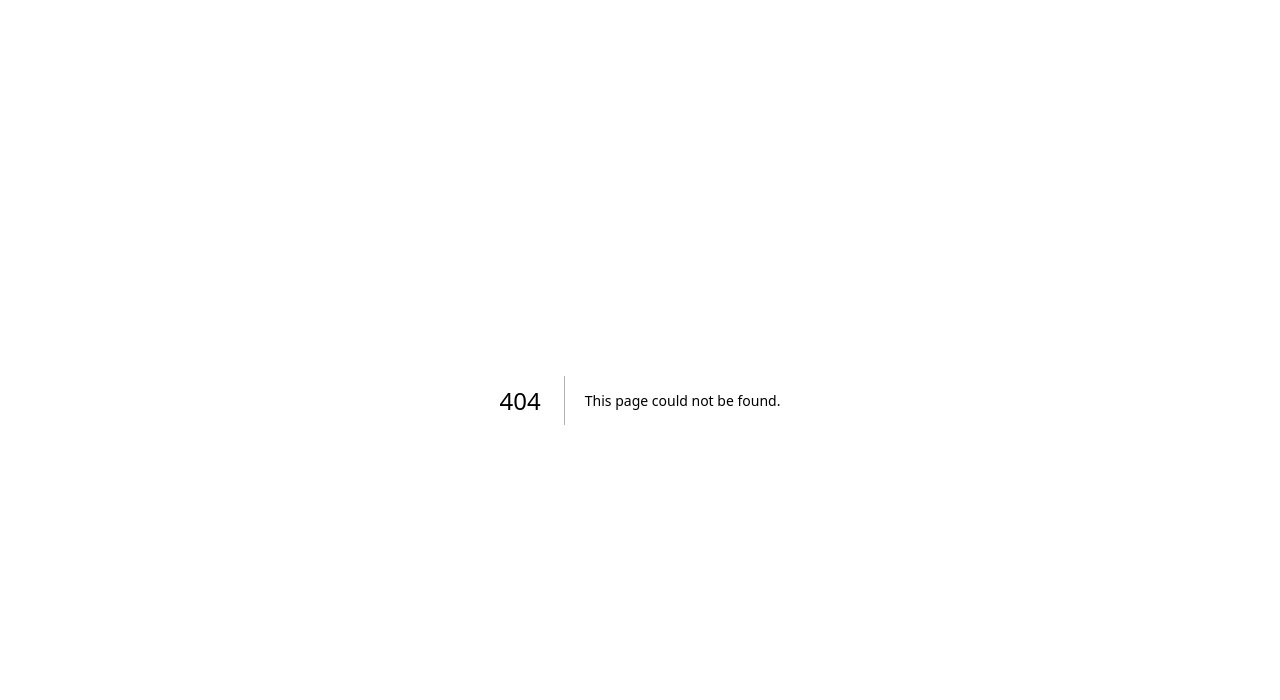
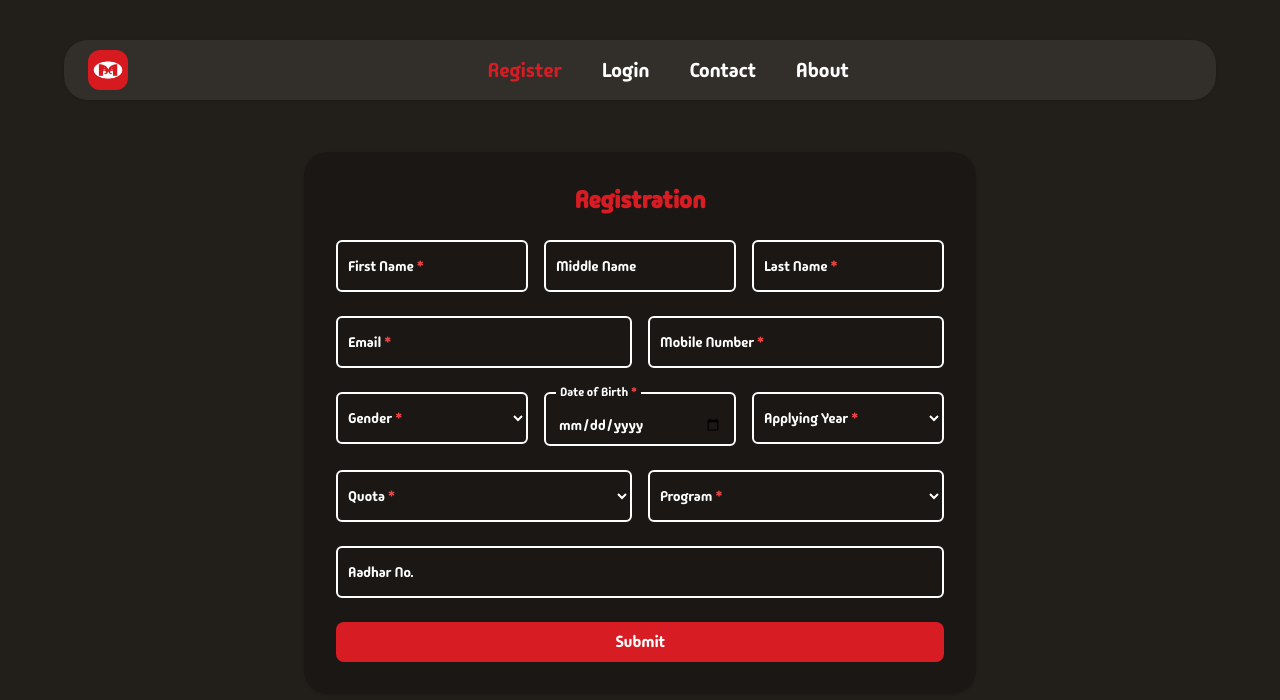
Before and after one commit to dovndev/admission-mgmt, a Next.js app: page /register in a window 1280 px wide. Before the commit this address had no page. Shown: the top 700 px of the page. Built offline with nearby package versions, Linux system fonts and the light colour scheme.

Commit message:
feat: Added Registration Page and Split Landing page into components

```diff
--- /dev/null
+++ b/app/components/DateInput.tsx
@@ -0,0 +1,37 @@
+"use client";
+import React, { useState } from "react";
+
+interface DateInputProps {
+  id: string;
+  required?: boolean;
+  label: string;
+}
+
+const DateInput: React.FC<DateInputProps> = ({ id, label, required = false }) => {
+  const [selectedOption, setSelectedOption] = useState<string>("");
+  const [isFocused, setIsFocused] = useState<boolean>(false);
+  const [value, setValue] = useState<string>("");
+
+  const handleFocus = () => setIsFocused(true);
+
+  const handleChange = (event: React.ChangeEvent<HTMLSelectElement>) => {
+    const value = event.target.value;
+    setSelectedOption(value);
+  };
+
+  return (
+    <div className="relative w-full">
+      <div>
+        <input type="date" className={`peer text-white bg-textBoxBackground w-full border-2 border-white rounded-md px-3 pt-5 pb-2 text-sm `} />
+      </div>
+      <label
+        htmlFor={id}
+        className={"absolute left-3 text-white text-xs -top-2 bg-textBoxBackground px-1"}
+      >
+        {label} {required && <span className="text-red-500"> * </span>}
+      </label>
+    </div>
+  );
+};
+
+export default DateInput;
--- /dev/null
+++ b/app/components/DropDownInput.tsx
@@ -0,0 +1,44 @@
+"use client";
+import React, { useState } from "react";
+
+interface DropDownInputProps {
+  options: string[];
+  id: string;
+  label: string;
+  required?: boolean;
+}
+
+const DropDownInput: React.FC<DropDownInputProps> = ({ options, id, label, required = false }) => {
+  const [selectedOption, setSelectedOption] = useState<string>("");
+  const [isFocused, setIsFocused] = useState<boolean>(false);
+  const [value, setValue] = useState<string>("");
+
+  const handleFocus = () => setIsFocused(true);
+  const handleBlur = (e: React.FocusEvent<HTMLSelectElement>) => setIsFocused(e.target.value !== "");
+  const handleChange = (event: React.ChangeEvent<HTMLSelectElement>) => {
+    const value = event.target.value;
+    setSelectedOption(value);
+  };
+
+  return (
+    <div className="relative w-full">
+      <select value={selectedOption} onChange={handleChange} onFocus={handleFocus} onBlur={handleBlur} className={`peer text-white bg-textBoxBackground w-full border-2 border-white rounded-md px-3 pt-5 pb-2 text-sm `}>
+        <option value="" disabled hidden></option>
+        {options.map((option, index) => (
+          <option key={index} value={option}>
+            {option}
+          </option>
+        ))}
+      </select>
+      <label
+        htmlFor={id}
+        className={`absolute left-3 text-sm text-white transition-all duration-200
+          ${isFocused || value ? "text-xs -top-2 bg-textBoxBackground px-1" : "top-4 text-red-500"}`}
+      >
+        {label} {required && <span className="text-red-500"> * </span>}
+      </label>
+    </div>
+  );
+};
+
+export default DropDownInput;
--- /dev/null
+++ b/app/components/FloatingLabelInput.tsx
@@ -0,0 +1,33 @@
+"use client";
+import React, { useState, FocusEvent, ChangeEvent } from "react";
+
+interface FloatingLabelInputProps {
+  id: string;
+  label: string;
+  type?: string;
+  required?: boolean;
+  autoComplete?: string;
+}
+const FloatingLabelInput: React.FC<FloatingLabelInputProps> = ({ id, label, type = "text", required = false,autoComplete = "off" }) => {
+  const [isFocused, setIsFocused] = useState<boolean>(false);
+  const [value, setValue] = useState<string>("");
+
+  const handleFocus = () => setIsFocused(true);
+  const handleBlur = (e: FocusEvent<HTMLInputElement>) => setIsFocused(e.target.value !== "");
+  const handleChange = (e: ChangeEvent<HTMLInputElement>) => setValue(e.target.value);
+
+  return (
+    <div className="relative w-full">
+      <input id={id} type={type} value={value} autoComplete={autoComplete} onChange={handleChange} onFocus={handleFocus} onBlur={handleBlur} className={`peer text-white bg-textBoxBackground w-full border-2 border-white rounded-md px-3 pt-5 pb-2 text-sm `} />
+      <label
+        htmlFor={id}
+        className={`absolute left-3 text-sm text-white transition-all duration-200
+          ${isFocused || value ? "text-xs -top-2 bg-textBoxBackground px-1" : "top-4 text-red-500"}`}>
+
+        {label} {required && <span className="text-red-500"> * </span>}
+      </label>
+    </div>
+  );
+};
+
+export default FloatingLabelInput;
--- /dev/null
+++ b/app/components/navbar.tsx
@@ -0,0 +1,44 @@
+
+
+"use client";
+
+import Image from "next/image";
+import Link from "next/link";
+
+const Navbar = () => {
+  return (
+    <div className="relative z-10 bg-white bg-opacity-[7%] shadow max-w-[90%] w-full h-[60px] mt-10 mx-4 rounded-3xl flex items-center justify-between px-6">
+        <div className="flex items-center">
+        <Link href="/" passHref>
+          <Image
+            src="/muthoot_logo.png"
+            alt="Muthoot Logo"
+            width={40}
+            height={40}
+            className="mr-4 rounded-xl cursor-pointer"
+          />
+        </Link>
+      </div>
+
+      {/* Navigation Links */}
+      <div className="flex-1 flex justify-center">
+        <div className="flex space-x-4 sm:space-x-6 md:space-x-8 lg:space-x-10 items-center">
+          <Link href="/register" className="headerButton !text-muthootRed">
+            Register
+          </Link>
+          <Link href="/login" className="headerButton">
+            Login
+          </Link>
+          <Link href="/contact" className="headerButton hidden sm:block">
+            Contact
+          </Link>
+          <Link href="/about" className="headerButton hidden sm:block">
+            About
+          </Link>
+        </div>
+      </div>
+    </div>
+  );
+};
+
+export default Navbar;
--- a/app/globals.css
+++ b/app/globals.css
@@ -18,7 +18,6 @@
 
 body {
   font-family: 'MadimiOne', Arial, Helvetica, sans-serif;
-
 }
 
 .headerButton {
@@ -113,4 +112,23 @@ body {
   body {
     @apply bg-background text-foreground;
   }
+
+  /* Autofill Styles to Prevent White Background */
+  input:-webkit-autofill,
+  input:-webkit-autofill:hover,
+  input:-webkit-autofill:focus,
+  input:-webkit-autofill:active {
+
+    -webkit-box-shadow: 0 0 0 1000px transparent inset !important;
+    box-shadow: 0 0 0 1000px transparent inset !important;
+
+    -webkit-text-fill-color: rgb(255, 255, 255) !important;
+    caret-color: #ef4444 !important;
+    transition: background-color 5000s ease-in-out 0s;
+  }
+
+
+  label:-webkit-autofill {
+    color: white !important;
+  }
 }
--- a/app/page.tsx
+++ b/app/page.tsx
@@ -1,33 +1,25 @@
-import Image from "next/image";
 
-export default function Home() {
+import Navbar from "./components/navbar";
+
+export default function Home()
+{
   return (
     <div className="min-h-screen flex flex-col items-center relative">
       <video autoPlay loop muted className="absolute inset-0 w-full h-full opacity-20 object-cover">
         <source src="/landing.mov" type="video/mp4" />
       </video>
-      <div className="relative z-10 bg-white bg-opacity-[7%] shadow max-w-[90%] w-full h-[60px] mt-10 mx-4 rounded-3xl flex items-center justify-between px-6">
-      <div className="flex items-center">
-        <Image src="/muthoot_logo.png" alt="Muthoot Logo" width={40} height={40} className="mr-4 rounded-xl muthootIcon" />
-      </div>
-      <div className="flex-1 flex justify-center">
-        <div className="flex space-x-5 sm:space-x-6 md:space-x-16 xl:space-x-20 items-center">
-        <button className=" headerButton !text-muthootRed">Register</button>
-        <button className="headerButton">Login</button>
-        <button className="headerButton ">Contact</button>
-        <button className="headerButton hidden sm:block">About</button>
-        </div>
-      </div>
-      </div>
+      <Navbar />
       <div className="relative z-10 flex flex-1 w-full max-w-[90%] mt-0 mx-4 items-center flex-col sm:flex-row">
         <div className="flex-1 p-4 lg:p-20 w-[100%] ">
           <h1 className="text-white font-['Anta'] text-[2rem] md:text-[3rem] max-w-1">
             <span className="text-muthootRed">Muthoot</span> Institute of Technology and Science
           </h1>
-      </div><div className="flex-1 p-2 lg:p-20">
+        </div>
+        <div className="flex-1 p-2 lg:p-20">
           <div className="bg-white bg-opacity-[7%] shadow rounded-3xl p-6 max-w-[90%]">
             <h1 className="text-white hidden md:block">
-          Welcome to Muthoot Institute of Technology and Science MITS, where excellence meets opportunity and innovation drives the future. Located in the vibrant hub of Kochi, MITS provides students with a transformative educational experience, featuring world-class infrastructure, distinguished faculty, and a steadfast commitment to academic and personal growth. <span className="text-muthootRed">Register</span> now for NRI admissions and secure your future with a quality education in a globally connected environment.
+              Welcome to Muthoot Institute of Technology and Science MITS, where excellence meets opportunity and innovation drives the future. Located in the vibrant hub of Kochi, MITS provides students with a transformative educational experience, featuring world-class infrastructure, distinguished faculty, and a steadfast commitment to academic and personal growth. <span className="text-muthootRed">Register</span> now for NRI admissions and secure your future with a quality education in a
+              globally connected environment.
             </h1>
             <h1 className="text-white block md:hidden">
               Welcome to Muthoot Institute of Technology and Science MITS, MITS provides students with a transformative educational experience, featuring world-class infrastructure, distinguished faculty, and a steadfast commitment to academic and personal growth. <span className="text-muthootRed">Register</span> now for NRI admissions and secure your future with a quality education in a globally connected environment.
--- /dev/null
+++ b/app/register/page.tsx
@@ -0,0 +1,43 @@
+import FloatingLabelInput from "../components/FloatingLabelInput";
+import Navbar from "../components/navbar";
+import DropDownInput from "../components/DropDownInput";
+import DateInput from "../components/DateInput";
+
+export default function Register() {
+  return (
+    <div className="flex flex-col items-center min-h-screen bg-background">
+      <Navbar />
+      <div className="flex flex-col items-center w-full p-3">
+        <div className="bg-textBoxBackground relative shadow rounded-3xl p-8 max-w-2xl w-full mt-10 ">
+          <h2 className="text-2xl font-semibold mb-6 text-center text-muthootRed">Registration</h2>
+          <form className="space-y-6">
+            <div className="flex flex-col md:flex-row space-y-4 md:space-y-0 md:space-x-4">
+              <FloatingLabelInput id={"firstName"} label={"First Name"} autoComplete="password" required={true} />
+              <FloatingLabelInput id={"middleName"} label={"Middle Name"} autoComplete="password" />
+              <FloatingLabelInput id={"lastName"} label={"Last Name"} required={true} autoComplete="password" />
+            </div>
+            <div className="flex flex-col md:flex-row space-y-4 md:space-y-0 md:space-x-4">
+              <FloatingLabelInput id={"email"} label={"Email"} required={true} autoComplete="email" />
+              <FloatingLabelInput id={"mobileNumber"} label={"Mobile Number"} required={true} />
+            </div>
+            <div className="flex flex-col md:flex-row space-y-4 md:space-y-0 md:space-x-4">
+              <DropDownInput id={"gender"} label={"Gender"} required={true} options={["Male", "Female", "Other"]} />
+              <DateInput id={"dob"} label={"Date of Birth"} required={true} />
+              <DropDownInput id={"applyingYear"} label={"Applying Year"} required={true} options={["2025", "2026"]} />
+            </div>
+            <div className="flex flex-col md:flex-row space-y-4 md:space-y-0 md:space-x-4">
+              <DropDownInput id={"quota"} label={"Quota"} required={true} options={["NRI", "OCI/PIO/CIWG"]} />
+              <DropDownInput id={"program"} label={"Program"} required={true} options={["BTech", "Mtech", "MCA"]} />
+            </div>
+            <div className="flex flex-col md:flex-row space-y-4 md:space-y-0 md:space-x-4">
+              <FloatingLabelInput id={"aadharNo"} label={"Aadhar No."} autoComplete="password" />
+            </div>
+            <button type="submit" className="w-full bg-muthootRed text-white py-2 rounded-lg hover:bg-red-600 transition-colors">
+              Submit
+            </button>
+          </form>
+        </div>
+      </div>
+    </div>
+  );
+}
--- a/tailwind.config.ts
+++ b/tailwind.config.ts
@@ -9,6 +9,7 @@ const config: Config = {
         background: "hsl(var(--background))",
         foreground: "hsl(var(--foreground))",
         muthootRed: "#d81c24",
+        textBoxBackground: "#1a1715",
         card: {
           DEFAULT: "hsl(var(--card))",
           foreground: "hsl(var(--card-foreground))",
```
Lines whose indentation alone changed are shown as unchanged.
